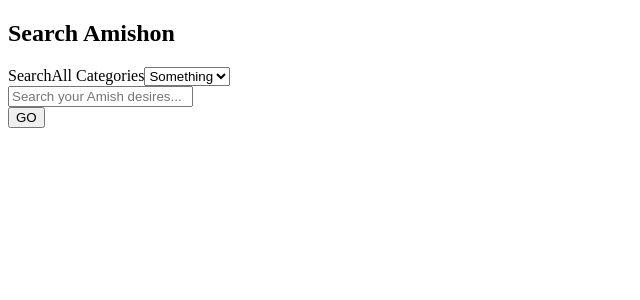
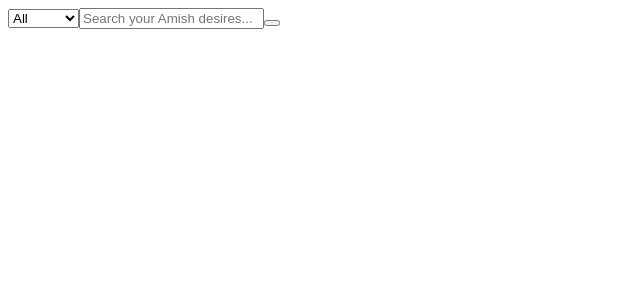
Before and after one commit to Amishon/Search_Cart, a React app: page / in a window 1280 px wide. Shown: the top 300 px of the page, without its empty margins (0-640 px from the left). Built offline with nearby package versions, Linux system fonts and the light colour scheme; no server answers; the HTML template or start-up script is replaced by a standard one.

Commit message:
searchBar styling complete, but not dynamic rendering based on dimensions

```diff
--- a/src/client/components/SearchBar.jsx
+++ b/src/client/components/SearchBar.jsx
@@ -20,27 +20,26 @@ class SearchBar extends React.Component {
     render() {
         return (
             <div className="searchBarContainer">
-                <h2 className="searchBarHeader">Search Amishon</h2>
-                    <div className="search-bar">
-                        <label id="nav-search-label">Search</label>
-                        <span className="nav-facade-active" id="nav-auto-width-search-in">
-                            <span id="nav-fixed-width-search-in-content">
-                                All Categories
+                <div className="row">
+                    <div className="col-md-2"></div>
+                    <div className="col-md-8>">
+                        <div className="input-group">
+                            <span className="input-group-addon">
+                                <select className="categorySelect">
+                                    <option>All</option>
+                                    <option>Clothing</option>
+                                    <option>Cooking</option>
+                                    <option>Books</option>
+                                    <option>Toys</option>
+                                </select>
                             </span>
-                            <span className="nav-down-arrow nav-sprite"></span>
-                            <select title="Search In" className="searchSelect" id="searchDropdownBox" name="books_category">
-                                <option value="1" defaultValue="Something">Something</option>
-                                <option value="2" title="Clothes">Clothes</option>
-                                <option value="3" title="Books">Books</option>
-                                <option value="4" title="Toys">Toys</option>
-                            </select>
-                        </span>
-                    <div className="nav-searchfield-outer nav-sprite">
-                        <input type="text" id = "twotabsearchtextbox" value = {this.state.searchString} onChange = {this.handleSearchBarChange} placeholder="Search your Amish desires..."></input>
+                            <input type="text" className="form-control" value = {this.state.searchString} onChange = {this.handleSearchBarChange} placeholder="Search your Amish desires..."></input>
+                            <span className="input-group-addon">
+                                <button className="buttonStyle" title="Go" value="Go" onClick={this.props.submitSearch.bind(this, this.state.searchString)}></button>
+                            </span>
+                        </div>
                     </div>
-                    <div className="nav-submit-button">
-                        <button className="nav-submit-input" title="Go" value="Go" onClick={this.props.submitSearch.bind(this, this.state.searchString)}>GO</button>
-                    </div>
+                    <div className="col-md-2"></div>
                 </div>
             </div>
         )
```
Also changed, not shown: 5 other files (tests, documents, lock files or other folders).
